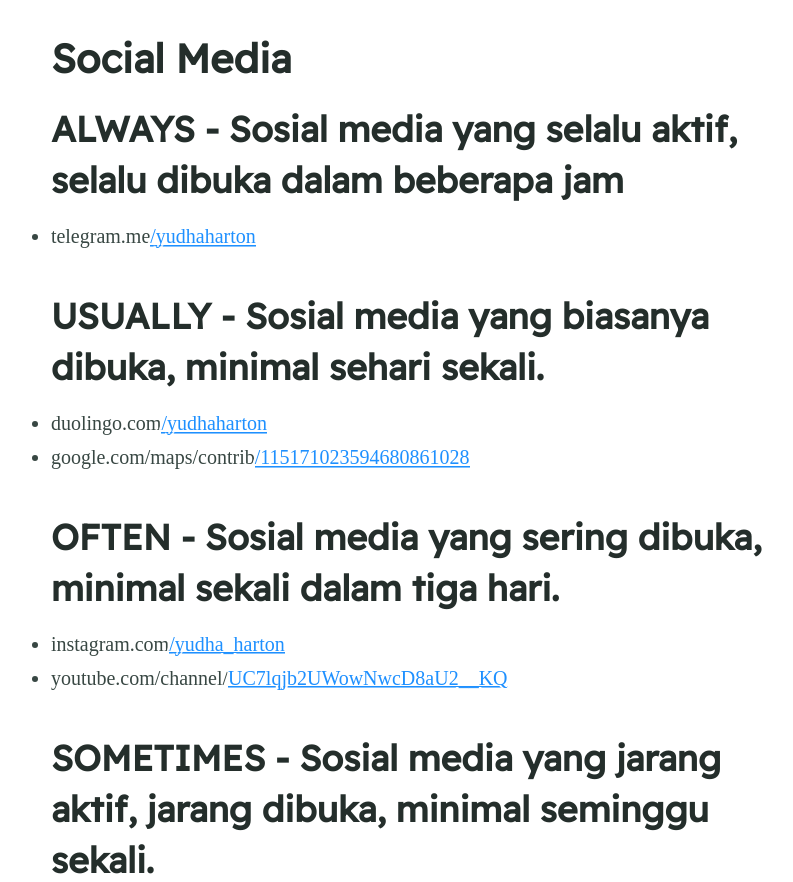
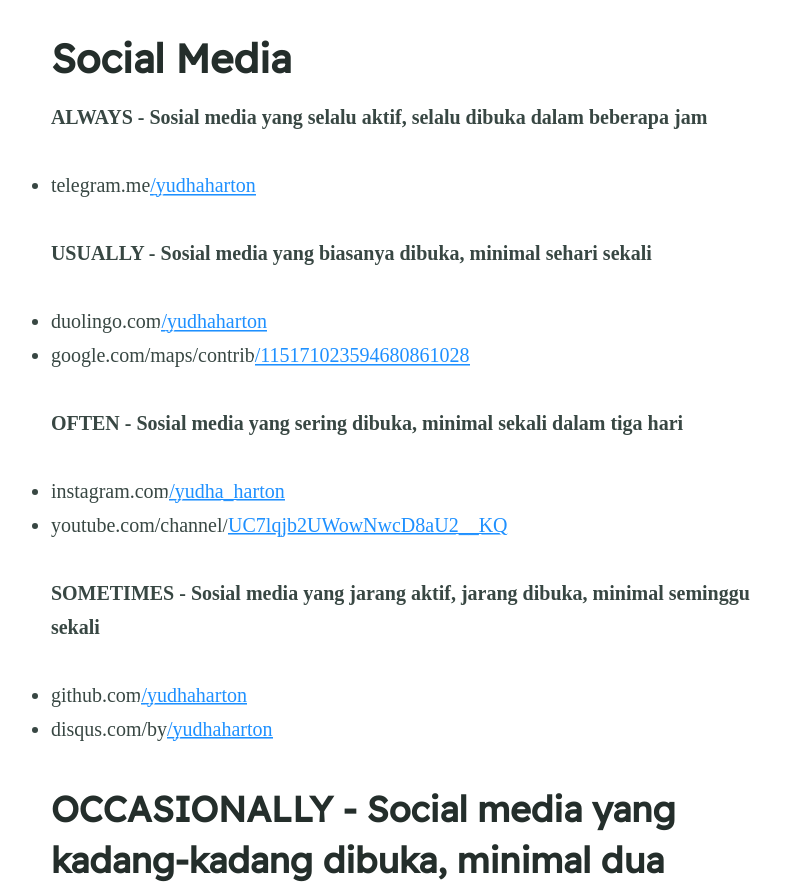
Before and after one commit to yudhaharton/yudhaharton.github.io, a Jekyll site: the page built from social-media.md, in a window 1280 px wide and 900 px high, scrolled down 410 px, cut to the strip 18-900 px from the top of the window. Shown: the whole strip, without its empty margins (232-1025 px from the left). Built offline with Jekyll 4.4.1, drawn with Linux system fonts in a browser that asks for light colours; some web fonts are replaced; some of the changed text lies outside the part shown.

Commit message:
Update social-media.md

```diff
--- a/social-media.md
+++ b/social-media.md
@@ -6,25 +6,25 @@
 excerpt: "Semua sosial media yang kupunya."
 ---
 
-## ALWAYS - Sosial media yang selalu aktif, selalu dibuka dalam beberapa jam
+**ALWAYS - Sosial media yang selalu aktif, selalu dibuka dalam beberapa jam**
 - telegram.me[/yudhaharton](https://telegram.me/yudhaharton)
 
-## USUALLY - Sosial media yang biasanya dibuka, minimal sehari sekali.
+**USUALLY - Sosial media yang biasanya dibuka, minimal sehari sekali**
 - duolingo.com[/yudhaharton](https://duolingo.com/yudhaharton)
 - google.com/maps/contrib[/115171023594680861028](https://maps.app.goo.gl/hNQNvpXv7S7DBjLCA)
 
-## OFTEN - Sosial media yang sering dibuka, minimal sekali dalam tiga hari.
+**OFTEN - Sosial media yang sering dibuka, minimal sekali dalam tiga hari**
 - instagram.com[/yudha_harton](https://instagram.com/yudha_harton)
 - youtube.com/channel/[UC7lqjb2UWowNwcD8aU2__KQ](https://www.youtube.com/channel/UC7lqjb2UWowNwcD8aU2__KQ)
 
-## SOMETIMES - Sosial media yang jarang aktif, jarang dibuka, minimal seminggu sekali.
+**SOMETIMES - Sosial media yang jarang aktif, jarang dibuka, minimal seminggu sekali**
 - github.com[/yudhaharton](https://github.com/yudhaharton)
 - disqus.com/by[/yudhaharton](https://disqus.com/by/yudhaharton)
 
-## OCCASIONALLY - Social media yang kadang-kadang dibuka, minimal dua minggu sekali.
+## OCCASIONALLY - Social media yang kadang-kadang dibuka, minimal dua minggu sekali**
 - facebook.com/profile.php?id=[100012220243266](https://www.facebook.com/profile.php?id=100012220243266)
 - [yudhaharton](https://yudhaharton.imgbb.com/).imgbb.com
 
-## SELDOM - Sosial media yang jarang aktif, jarang dibuka minimal sekali dalam sebulan.
+**SELDOM - Sosial media yang jarang aktif, jarang dibuka minimal sekali dalam sebulan**
 - [yudhaharton](https://yudhaharton.tumblr.com).tumblr.com
 - pinterest.com[/yudhaharton](https://pinterest/yudhaharton)
```
